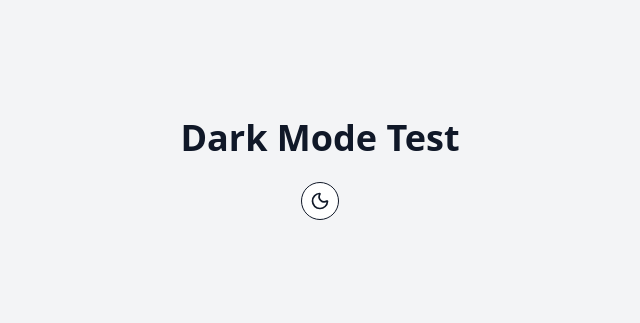
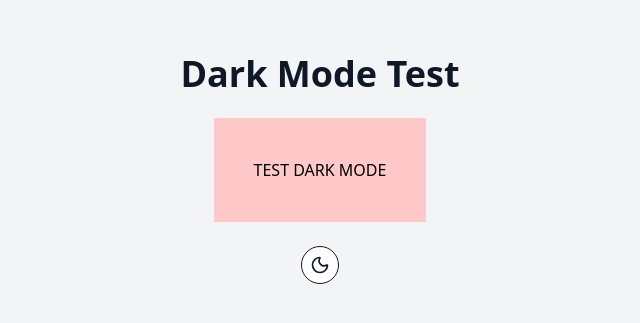
Before and after one commit to Harry8679/Dark-Mode-React, a React (Vite) app: page / in a window 1280 px wide. Shown: the part 231-554 px from the top of the page, without its empty margins (320-960 px from the left). Built offline with nearby package versions, Linux system fonts and the light colour scheme.

Commit message:
Tailwind Config 3

```diff
--- a/src/App.tsx
+++ b/src/App.tsx
@@ -6,6 +6,9 @@ export default function App() {
     <ThemeProvider>
       <div className="min-h-screen bg-gray-100 dark:bg-gray-900 text-gray-900 dark:text-white flex flex-col items-center justify-center gap-6">
         <h1 className="text-4xl font-bold">Dark Mode Test</h1>
+        <div className="p-10 bg-red-200 dark:bg-blue-800 text-black dark:text-white">
+          TEST DARK MODE
+        </div>
         <ThemeToggle />
       </div>
     </ThemeProvider>
```
